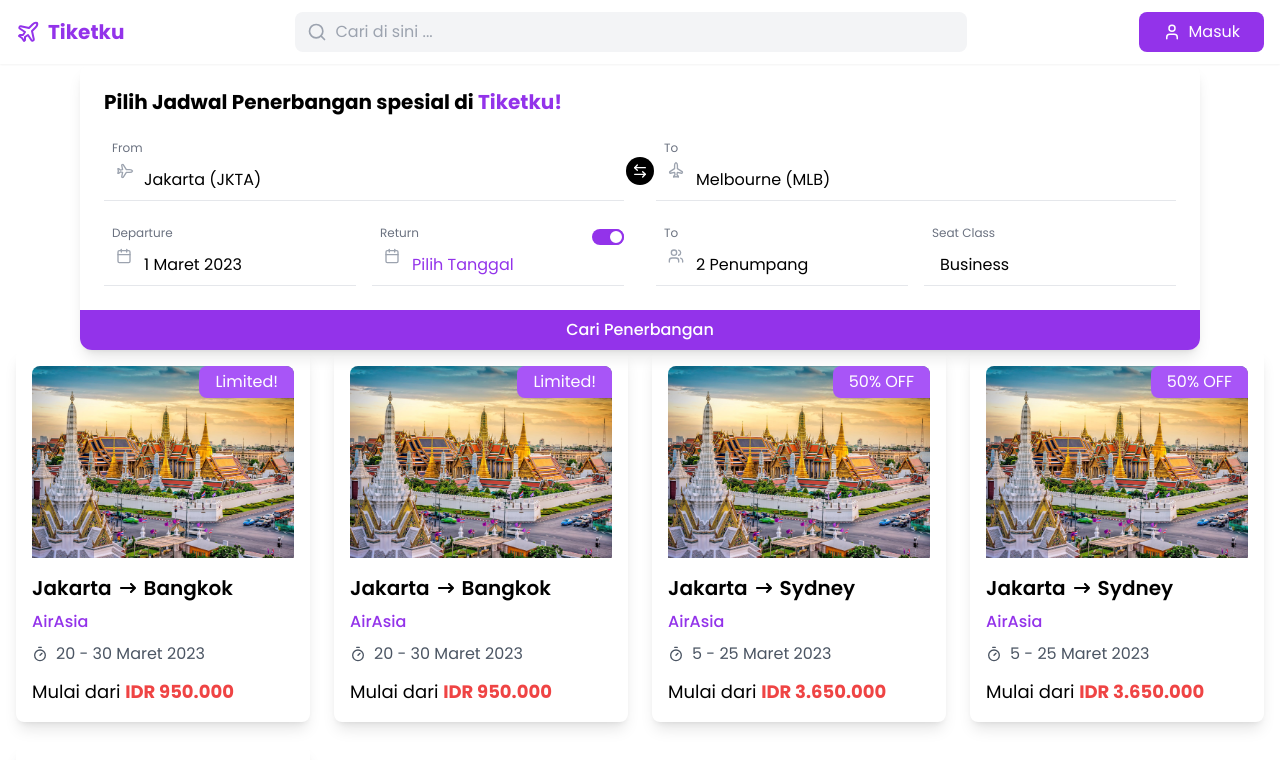
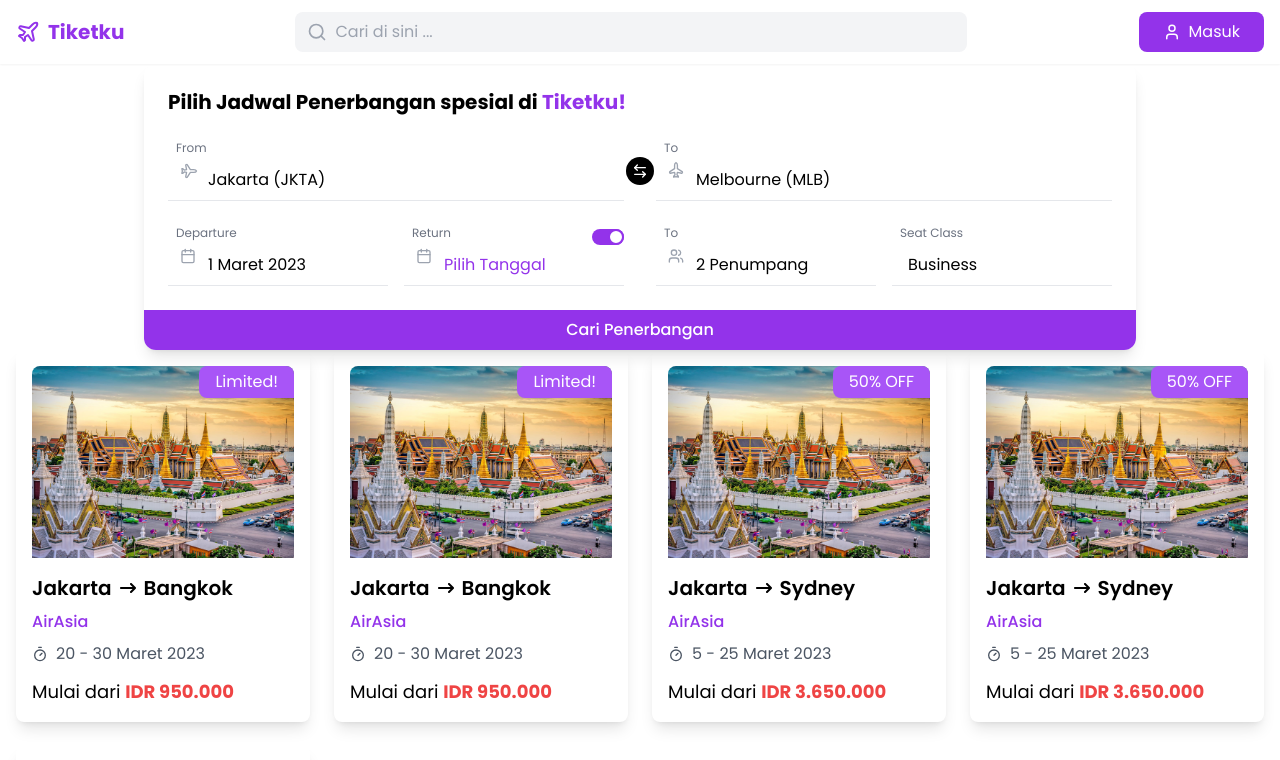
Before and after one commit to Final-Project-Team12/FE-FINAL_PROJECT-TEAM_12, a React (Vite) app: page / in a window 1280 px wide. Shown: the top 760 px of the page. Built offline with nearby package versions, Linux system fonts and the light colour scheme.

Commit message:
fix: fix search

```diff
--- a/src/components/UI/FlightSearch.jsx
+++ b/src/components/UI/FlightSearch.jsx
@@ -3,7 +3,7 @@
 
 const FlightSearch = () => {
   return (
-    <div className="relative z-20 max-w-6xl mx-auto pt-12 px-4">
+    <div className="relative z-20 max-w-5xl mx-auto pt-12 px-4">
       <div className="bg-white rounded-xl shadow-lg">
         <div className="p-6">
           <h2 className="text-xl font-bold mb-6">
```
